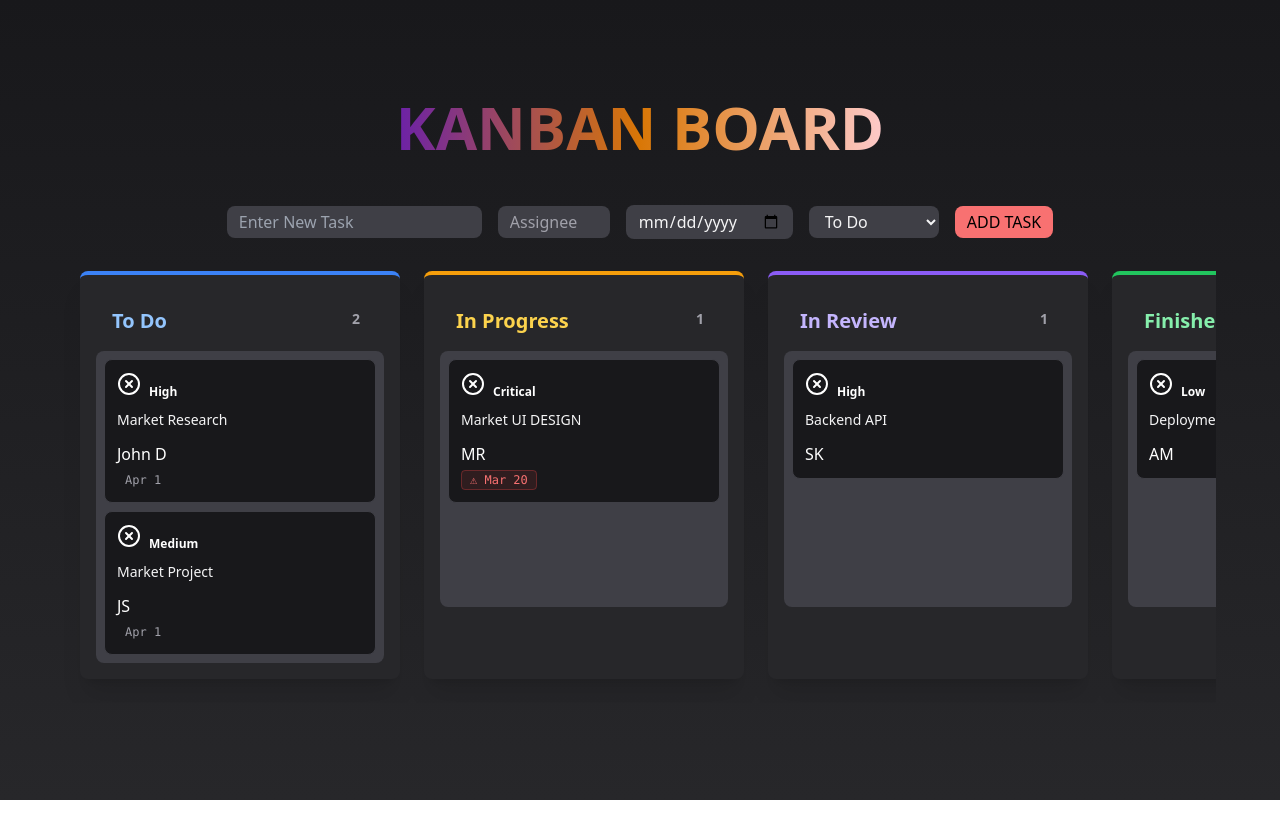
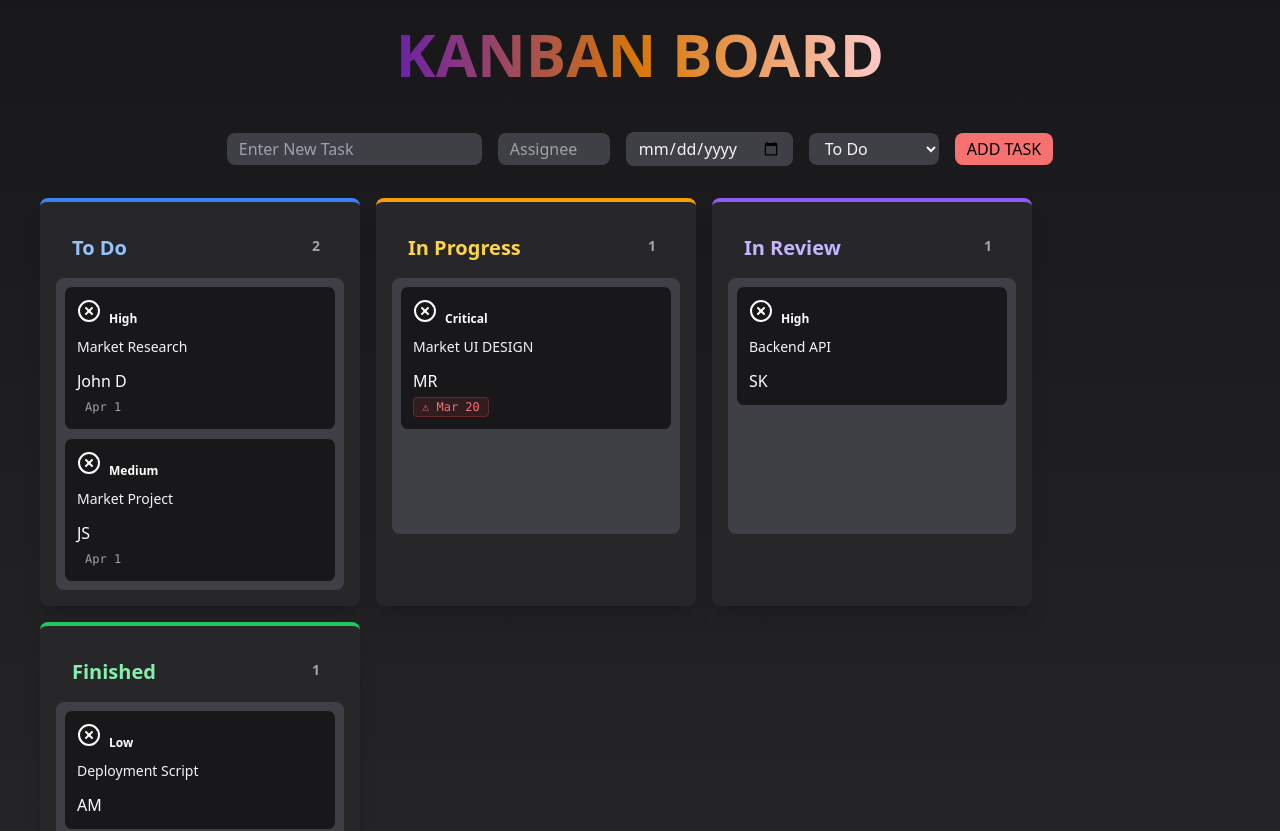
Before and after one commit to Rohit-011205/Velozity, a React (Vite) app: page / in a window 1280 px wide. Shown: the top 831 px of the page. Before the commit the page ends 800 px from the top, so only its background shows below. Built offline with nearby package versions, Linux system fonts and the light colour scheme.

Commit message:
fix import issue

```diff
--- a/src/Pages/Kanban.tsx
+++ b/src/Pages/Kanban.tsx
@@ -173,7 +173,7 @@ function Kanban() {
     return (
         <>
             <div className=" p-6 w-full min-h-screen bg-gradient-to-b from-zinc-900 to-zinc-800 flex items-center justify-center">
-                <div className="flex items-center justify-center flex-col gap-4 w-full max-w-6xl">
+                <div className="flex items-center justify-center flex-col gap-4 w-full ">
                     <h1 className='text-6xl font-bold mb-8 text-transparent bg-clip-text bg-gradient-to-r from-purple-800 via-amber-600 to-red-200 flex items-center justify-center'> KANBAN BOARD</h1>
 
                     <div className='mb-4 flex w-full  rounded-lg overflow-hidden gap-4 justify-center items-center flex-wrap'>
@@ -210,7 +210,7 @@ function Kanban() {
 
                     </div>
 
-                    <div className='flex gap-6 overflow-x-auto pb-6 w-full px-4 '>
+                    <div className='flex flex-wrap gap-4 overflow-x-hidden pb-6 max-w-fit px-4 '>
                         {(Object.keys(columns) as ColumnType[]).map((activeColumns) => (
                             <div key={activeColumns} className={`text-white flex-shrink-0 w-80 rounded-lg shadow-xl border-t-4 ${columnStyles[activeColumns]?.border || ""} bg-zinc-800 p-4`}
 
```
